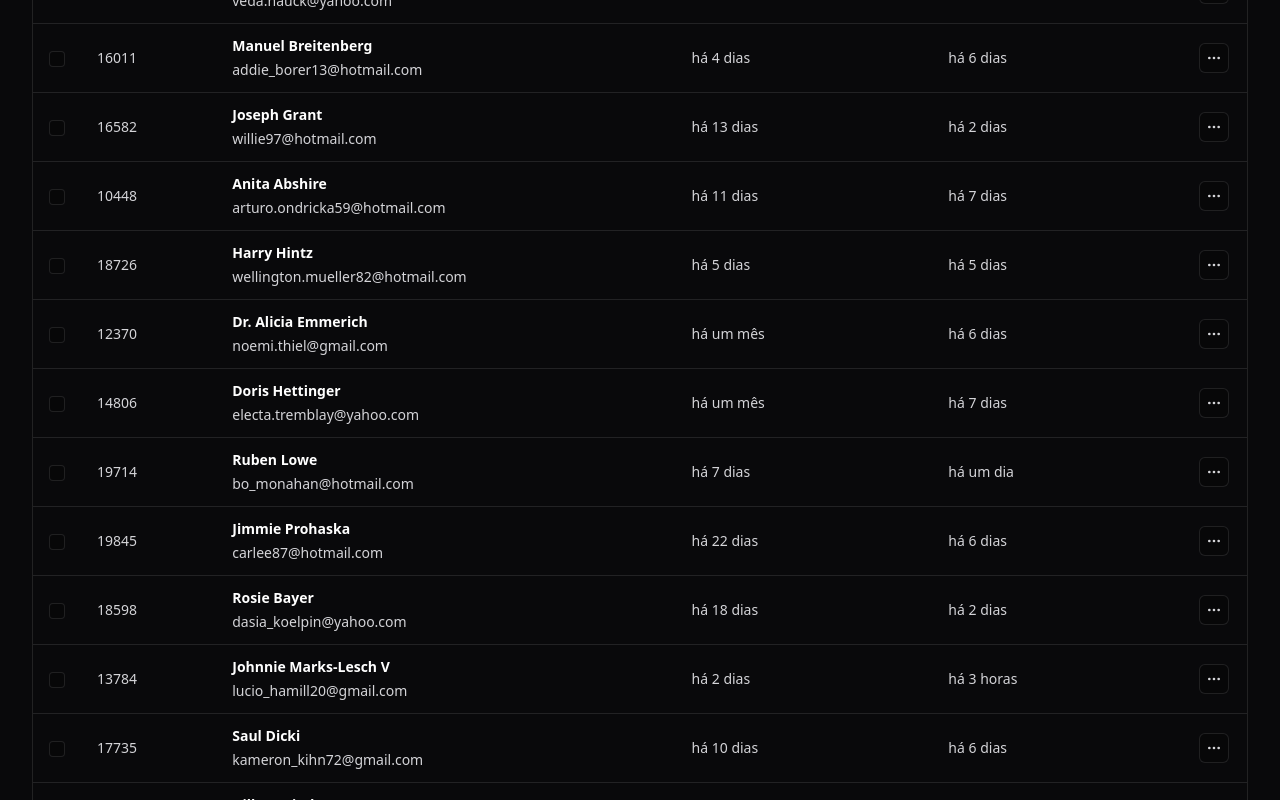
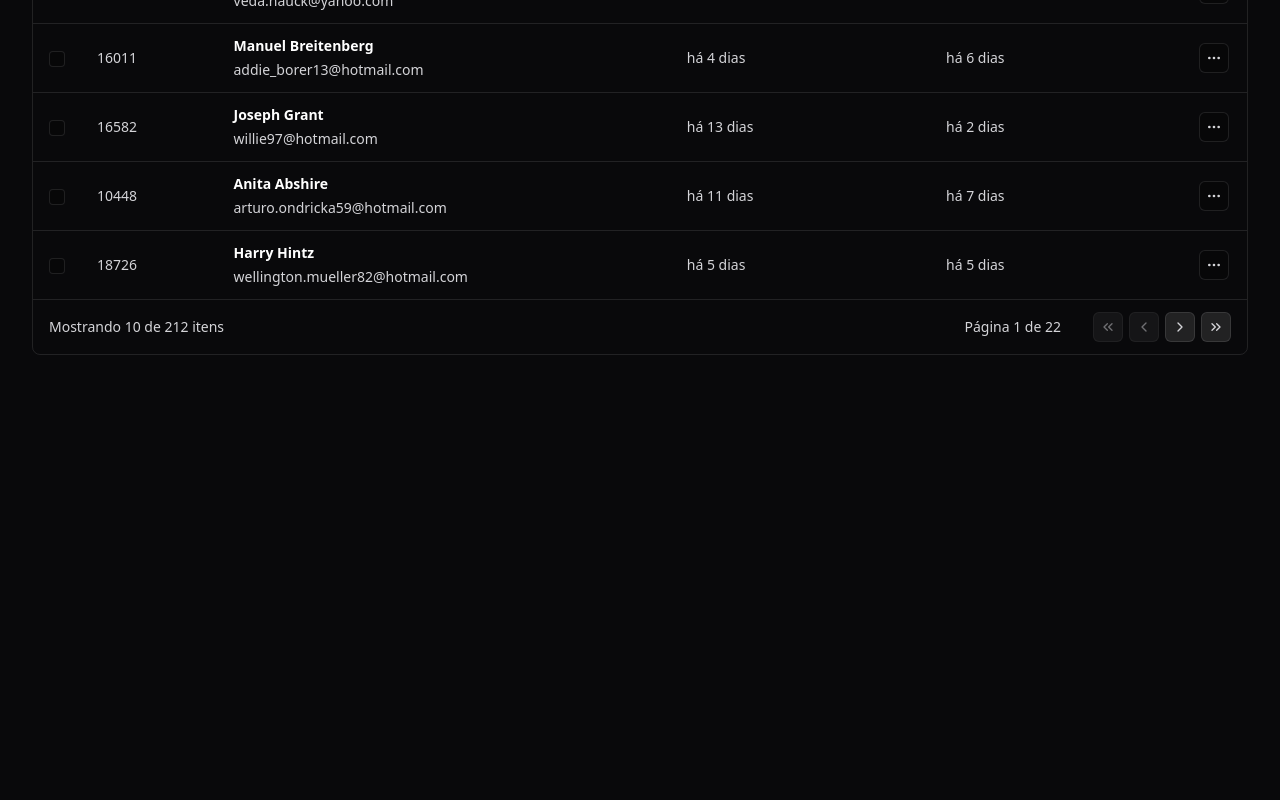
Before and after one commit to arthurvro/pass-in-web, a React (Vite) app: page / in a window 1280 px wide. Shown: the part 842-1642 px from the top of the page. After the commit the page ends 1217 px from the top, so only its background shows below. Built offline with nearby package versions, Linux system fonts and the light colour scheme.

Commit message:
feat: paginacao adicionada, junto com funcoes de desabilitar os botoes em casos especificos

```diff
--- a/src/components/attendee-list.tsx
+++ b/src/components/attendee-list.tsx
@@ -16,9 +16,28 @@
 export function AttendeeList() {
 
     const [search, setSearch] = useState('') // 20:50 a2
+    const [page, setPage] = useState(1) // 33:27 a2
+
+    const totalPages = Math.ceil(attendees.length / 10)
 
     function onSearchInputChanged(event: ChangeEvent<HTMLInputElement>) {
         setSearch(event.target.value)
+    }
+
+    function goToFirstPage() {
+        setPage(1)
+    }
+
+    function goToLastPage() {
+        setPage(totalPages)
+    }
+
+    function goToNextPage() {
+        setPage(page + 1)
+    }
+
+    function goToPreviousPage() {
+        setPage(page - 1)
     }
 
     return (
@@ -49,7 +68,7 @@
                 </thead>
 
                 <tbody>
-                    {attendees.map((attendee) => {
+                    {attendees.slice((page -1) * 10, page * 10).map((attendee) => {
                         return(
                             <TableRow key={attendee.id}>
                                 <TableCell>
@@ -80,22 +99,22 @@
                 <tfoot>
                     <tr>
                         <TableCell colSpan={3}>
-                            Mostrando 10 de 228 itens
+                            Mostrando 10 de {attendees.length} itens
                         </TableCell>
                         <TableCell className='text-right' colSpan={3}>
                             <div className='inline-flex items-center gap-8'>
-                                <span>Página 1 de 23</span>
+                                <span>Página {page} de {totalPages}</span>        {/*se utilizar {attendees.length / 10} o resultado dara 21.2*/}
                                 <div className='flex gap-1.5'>
-                                    <IconButton>
+                                    <IconButton onClick={goToFirstPage} disabled={page === 1}>
                                         <ChevronsLeft className='size-4'/>
                                     </IconButton>
-                                    <IconButton>
+                                    <IconButton onClick={goToPreviousPage} disabled={page === 1}>
                                         <ChevronLeft className='size-4'/>
                                     </IconButton>
-                                    <IconButton>
+                                    <IconButton onClick={goToNextPage} disabled={page === totalPages}>
                                         <ChevronRight className='size-4'/>
                                     </IconButton>
-                                    <IconButton>
+                                    <IconButton onClick={goToLastPage} disabled={page === totalPages}>
                                         <ChevronsRight className='size-4'/>
                                     </IconButton>
                                 </div>
--- a/src/components/icon-button.tsx
+++ b/src/components/icon-button.tsx
@@ -1,4 +1,5 @@
 import { ComponentProps } from "react";
+import { twMerge } from "tailwind-merge";
 
 interface IconButtonProps extends ComponentProps<'button'> {
     transparent?: boolean //? = opcional
@@ -8,10 +9,15 @@
     return (
         <button
             {...props}
-            className={transparent
-                ? "bg-black/20 border border-white/10 rounded-md p-1.5"
-                : "bg-white/10 border border-white/10 rounded-md p-1.5"
-            }
+            // className={transparent
+            //     ? "bg-black/20 border border-white/10 rounded-md p-1.5"
+            //     : "bg-white/10 border border-white/10 rounded-md p-1.5"
+            // }
+            className={twMerge(
+                'border border-white/10 rounded-md p-1.5',
+                transparent ? 'bg-black/20' : 'bg-white/10',
+                props.disabled ? 'opacity-50' : null,
+            )}
         />
     )
 }
--- a/src/components/table/table-cell.tsx
+++ b/src/components/table/table-cell.tsx
@@ -1,10 +1,5 @@
 import { ComponentProps } from "react";
 import { twMerge } from 'tailwind-merge'
-
-/*
-TableCell() => Componente que engloba todos os elementos dos th's
-
-*/
 
 interface TableCellProps extends ComponentProps<'td'> {}
 
--- a/src/data/attendees.ts
+++ b/src/data/attendees.ts
@@ -1,6 +1,6 @@
 import { faker } from '@faker-js/faker'
 
-export const attendees = Array.from({ length: 200}).map(() => {
+export const attendees = Array.from({ length: 212}).map(() => {
     return {
         id: faker.number.int({min :10000, max: 20000}),
         name: faker.person.fullName(),
```
